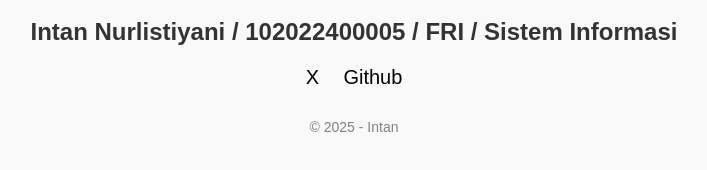
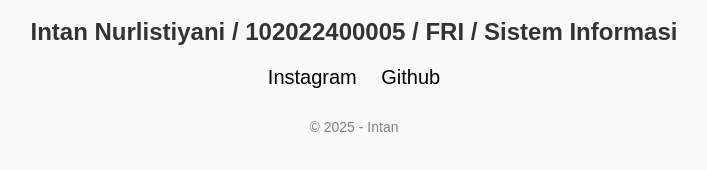
Before and after one commit to intanrls/intanrls.github.io, a plain HTML site: page index.html in a window 1280 px wide. Shown: the part 268-438 px from the top of the page, without its empty margins (286-993 px from the left). Drawn offline with Linux system fonts and the light colour scheme.

Commit message:
Update index.html

```diff
--- a/index.html
+++ b/index.html
@@ -63,7 +63,7 @@ Intan Nurlistiyani
     <h2>Intan Nurlistiyani / 102022400005 / FRI / Sistem Informasi</h2>
 
     <div class="social-icons">
-        <a href="https://instagram.com/intan7el" target="_blank">X</a>
+        <a href="https://instagram.com/intan7el" target="_blank">Instagram</a>
         <a href="https://github.com/intanrls" target="_blank">Github</a>
     </div>
 
```
